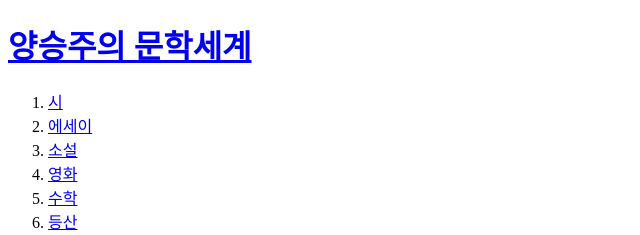
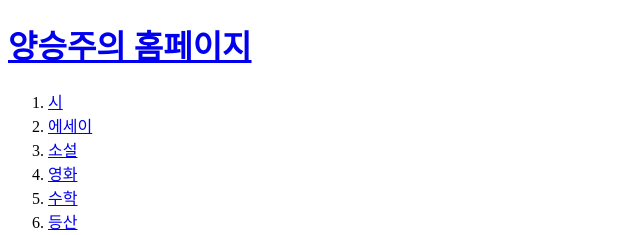
Before and after one commit to noelsar/bomnoon, a plain HTML site: page index.html in a window 1280 px wide. Shown: the top 235 px of the page, 0-640 px from the left. Drawn offline with Linux system fonts and the light colour scheme.

Commit message:
Add files via upload

```diff
--- a/index.html
+++ b/index.html
@@ -5,7 +5,8 @@
 <meta charset="utf-8">
 </head>
 <body>
-  <h1><a href="index.html">양승주의 문학세계</a></h1>
+
+  <h1><a href="index.html">양승주의 홈페이지</a></h1>
 <ol>
   <li><a href="1.html">시</a></li>
   <li><a href="2.html">에세이</a></li>
```
Also changed, not shown: 1.html (+1 -1 lines), 2.html (+1 -1 lines), 3.html (+1 -1 lines), 4.html (+1 -1 lines), 5.html (+1 -1 lines), 6.html (+1 -1 lines), 7.html (+1 -1 lines).
